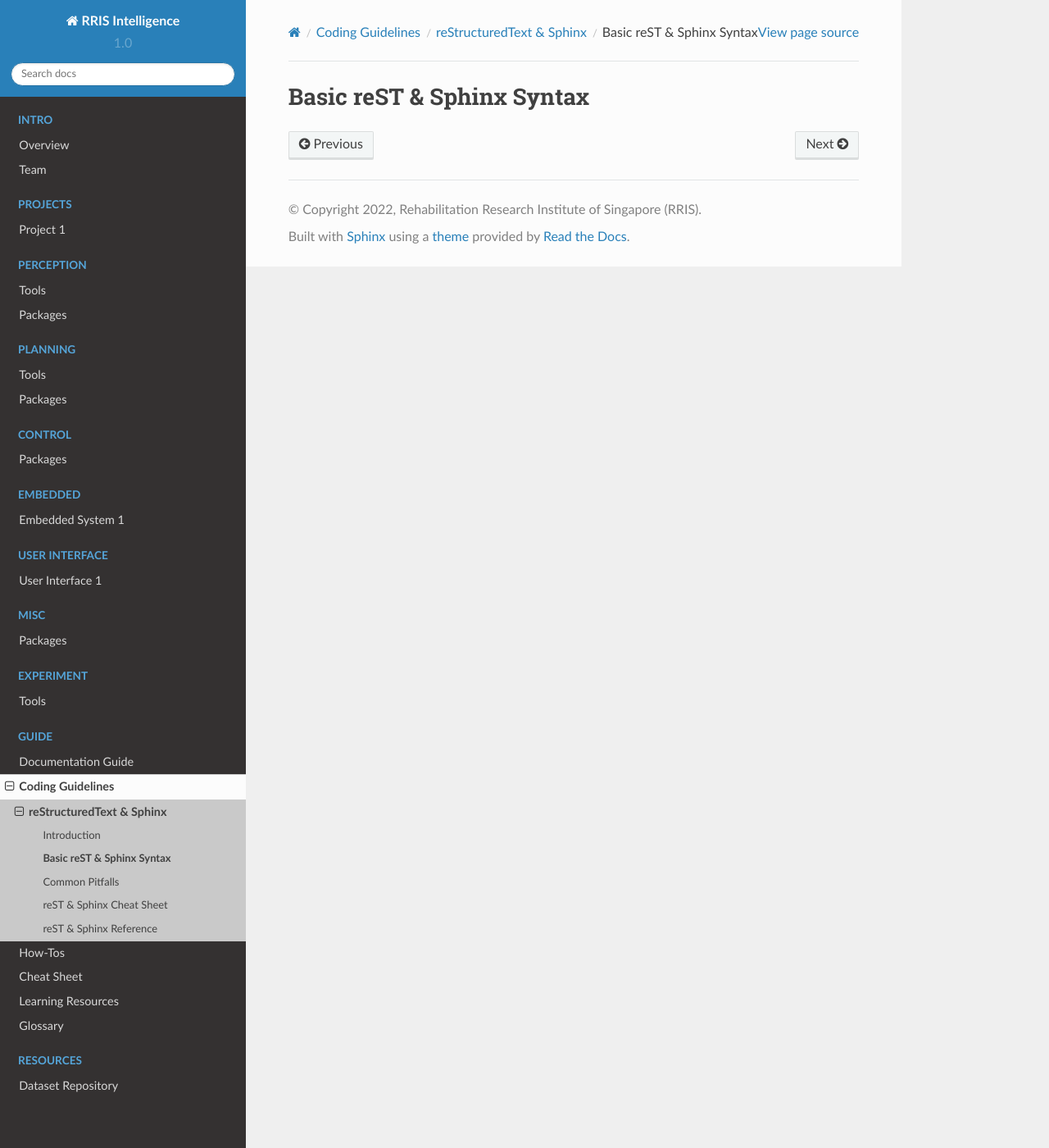
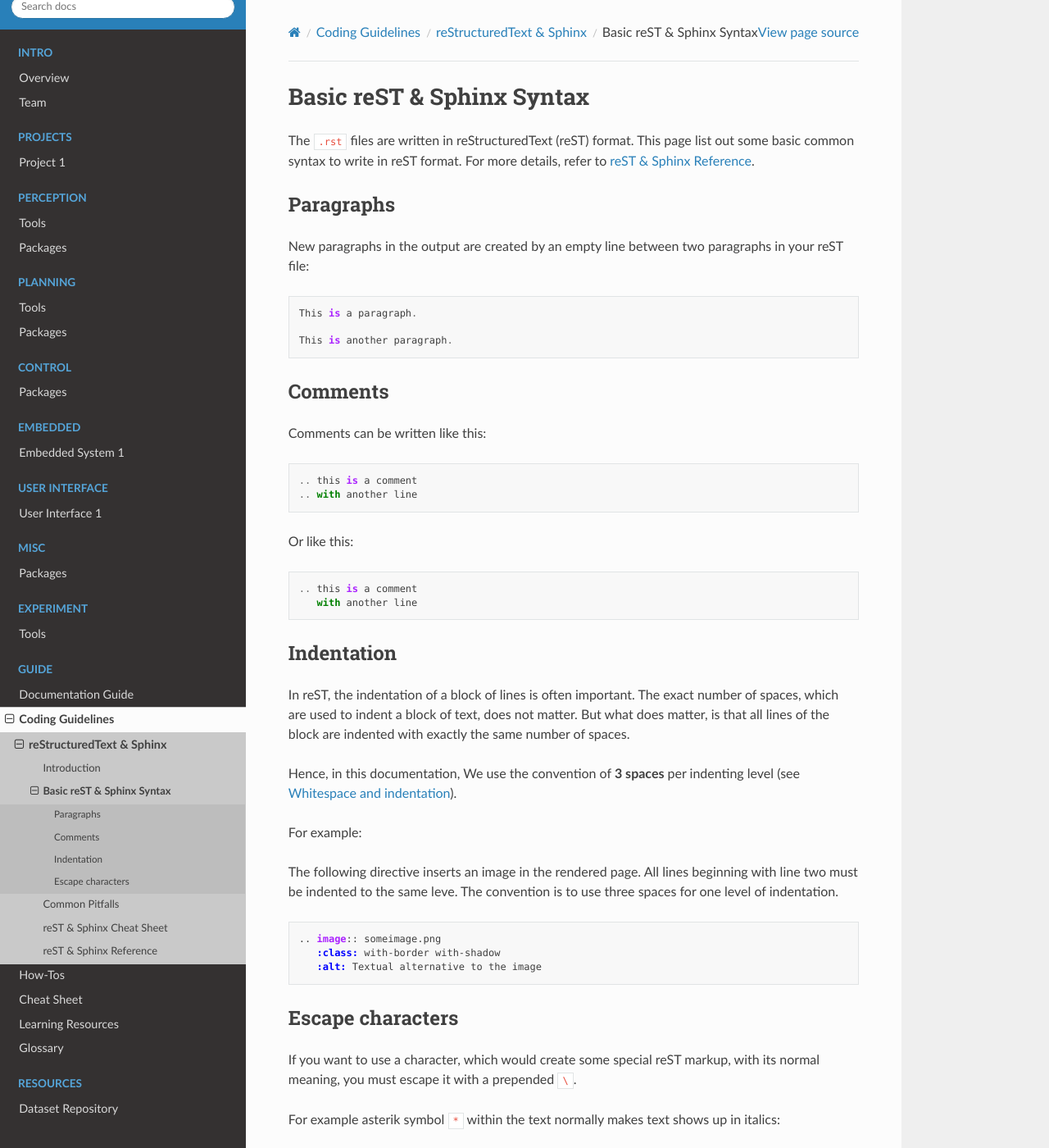
Before and after one commit to tky1026/rris_doc, a Sphinx documentation site: the page built from docs/source/Doc/Guide/Coding/reSTSphinx/code_rst_syntax.rst, in a window 1280 px wide and 1400 px high. Shown: the whole window at 82% size. Built offline with Sphinx 7.4.7 and the Read the Docs theme 2.0.0, drawn with Linux system fonts in a browser that asks for light colours; pages that are not in the unit, such as notebooks, are missing from menus; some of the changed text lies outside the part shown.

Commit message:
add new content

```diff
--- /dev/null
+++ b/docs/source/Doc/Guide/Coding/reSTSphinx/code_rst_pitfall_indents.rst
@@ -0,0 +1,6 @@
+=====================
+Problems With Indents
+=====================
+
+Common mistake #1: Incorrect indents
+====================================
--- a/docs/source/Doc/Guide/Coding/reSTSphinx/code_rst_syntax.rst
+++ b/docs/source/Doc/Guide/Coding/reSTSphinx/code_rst_syntax.rst
@@ -3,3 +3,64 @@
 ==========================
 Basic reST & Sphinx Syntax
 ==========================
+
+The ``.rst`` files are written in reStructuredText (reST) format.
+This page list out some basic common syntax to write in reST format.
+For more details, refer to :ref:`code-rst-ref`.
+
+Paragraphs
+==========
+
+New paragraphs in the output are created by an empty line between two paragraphs in your reST file::
+
+   This is a paragraph.
+
+   This is another paragraph.
+
+Comments
+========
+
+Comments can be written like this::
+
+   .. this is a comment
+   .. with another line
+
+Or like this::
+
+   .. this is a comment
+      with another line
+
+Indentation
+===========
+
+In reST, the indentation of a block of lines is often important. The exact number of spaces, which are used to indent a block of text, does not matter.
+But what does matter, is that all lines of the block are indented with exactly the same number of spaces.
+
+Hence, in this documentation, We use the convention of **3 spaces** per indenting level (see :ref:`doc-cgl-rest-indent`).
+
+For example:
+
+The following directive inserts an image in the rendered page. All lines beginning with line two must be indented to the same leve. The convention is to use three spaces for one level of indentation.
+
+.. code-block:: rst
+
+   .. image:: someimage.png
+      :class: with-border with-shadow
+      :alt: Textual alternative to the image
+
+Escape characters
+=================
+
+If you want to use a character, which would create some special reST markup, with its normal meaning, you must escape it with a prepended ``\``.
+
+For example asterik symbol ``*`` within the text normally makes text shows up in italics::
+
+   *non-italic*
+
+* *non-italic*
+
+By escaping the special characters ``\*``, the asterik symbol displays as normal text characters::
+
+   \*non-italic\*
+
+* \*non-italic\*
```
Also changed, not shown: docs/source/Doc/Guide/Coding/reSTSphinx/code_rst_pitfall.rst (+11 -0 lines), docs/source/Doc/Guide/Coding/reSTSphinx/code_rst_pitfall_headers.rst (added, +12 -0 lines), docs/source/Doc/Guide/Coding/reSTSphinx/code_rst_pitfall_inline.rst (added, +9 -0 lines), docs/source/Doc/Guide/Coding/reSTSphinx/code_rst_pitfall_links.rst (added, +15 -0 lines), docs/source/Doc/Guide/Coding/reSTSphinx/code_rst_pitfall_lists.rst (added, +9 -0 lines), docs/source/Doc/Guide/Documentation/doc_guide_rst.rst (+36 -4 lines).
